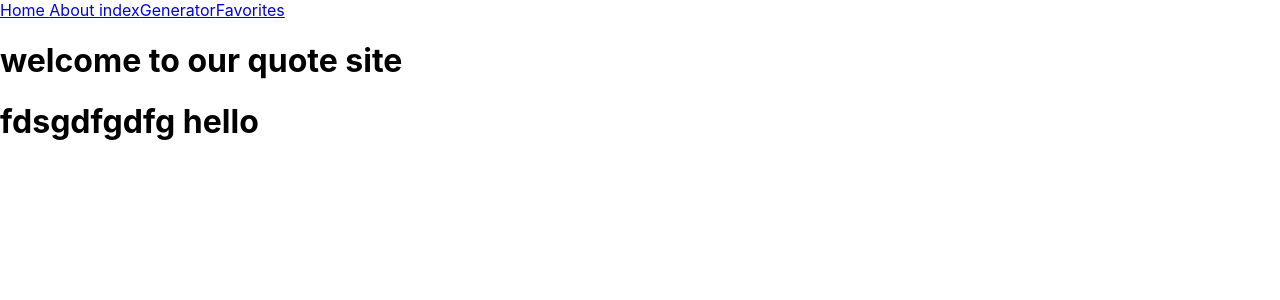
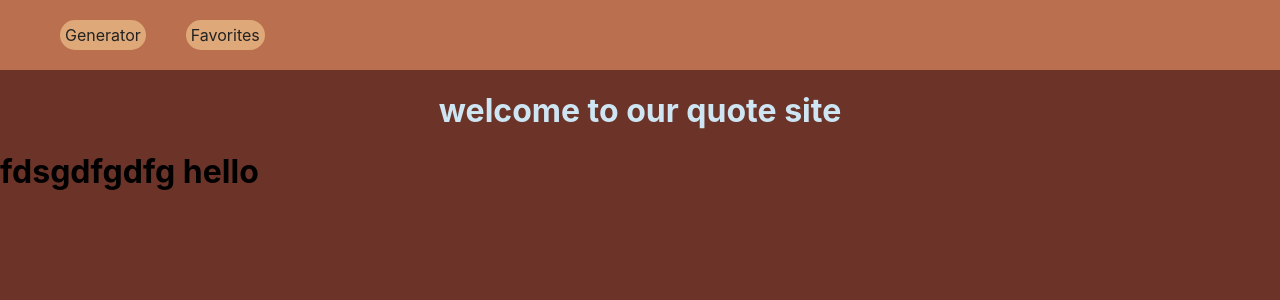
Before and after one commit to DavidOhr96/They-say-quotes, a React (Create React App) app: page / in a window 1280 px wide. Shown: the top 300 px of the page. Built offline with nearby package versions, Linux system fonts and the light colour scheme.

Commit message:
UPDATE header style implemented

```diff
--- a/src/App.scss
+++ b/src/App.scss
@@ -9,4 +9,7 @@
 @import '../src/assets/style/setup/typography';
 @import '../src/assets/style/setup/variables';
 
-@import '../src/assets/style/pages/home.scss'
+@import '../src/assets/style/pages/home.scss';
+@import'../src/assets/style/pages/generator.scss';
+
+@import'../src/assets/style/cmps/header.scss';
--- /dev/null
+++ b/src/assets/style/cmps/header.scss
@@ -0,0 +1,23 @@
+ul{
+    margin: 0;
+    display: flex;
+    background-color: $clr2;
+
+}
+li{
+    padding: 5px;
+    list-style-type: none;
+    margin: 20px;
+    background-color:$clr3 ;
+    border-radius: 20px;
+    a{
+        color: #222222;
+        text-decoration: none;
+    }
+}
+
+.title{
+margin: auto;
+text-align: center;
+color:$clr4 ;
+}
--- /dev/null
+++ b/src/assets/style/pages/generator.scss
@@ -0,0 +1,3 @@
+body{
+    background-color: $clr1;
+}
--- a/src/assets/style/setup/_variables.scss
+++ b/src/assets/style/setup/_variables.scss
@@ -0,0 +1,4 @@
+$clr1:#6C3428;
+$clr2:#BA704F;
+$clr3:#DFA878;
+$clr4:#CEE6F3;
--- a/src/cmps/app-header.jsx
+++ b/src/cmps/app-header.jsx
@@ -9,12 +9,10 @@ export function AppHeader(){
         <Fragment>
         <header>
             {/* <UserMsg /> */}
-
-                    <NavLink to="/"> Home </NavLink>
-                    <NavLink to="/about"> About </NavLink>
-                    <NavLink to="/index">index</NavLink>
-                    <NavLink to="/generator">Generator</NavLink>
-                    <NavLink to="/favorites">Favorites</NavLink>
+             <ul>
+                 <li>   <NavLink to="/generator">Generator</NavLink></li>
+                 <li> <NavLink to="/favorites">Favorites</NavLink></li>
+                    </ul>
         </header>
         <div className='title'>
             <h1>welcome to our quote site</h1>
--- a/src/pages/generator.jsx
+++ b/src/pages/generator.jsx
@@ -1,22 +1,26 @@
 import { useState, useEffect } from 'react'
 import { quoteService } from '../services/quote.service'
 
-export function Generator(){
-const [quote,setQuote]=useState({quote:'yes',
-author:'me'})
+export function Generator() {
+    const [quote, setQuote] = useState({
+        quote: 'yes',
+        author: 'me'
+    })
 
-function getQuote(){
-setQuote(quoteService.getNewQuote().contents.quotes[0])
-}
-function onLike(){
-
-}
-    return(
+    function getQuote() {
+        setQuote(quoteService.getNewQuote().contents.quotes[0])
+    }
+    function onLike() {
+        quoteService.addToLiked(quote)
+    }
+    return (
         <main>
+            <h2>{quote.quote}</h2>
+            <div className='panel'>
+                <h3> {quote.author}</h3>
+                <button onClick={onLike}>Like</button>
+            </div>
             <button onClick={getQuote}> print quote</button>
-            {quote.quote}
-            {quote.author}
-            {/* <button onClick={onLike}>Like</button> */}
             <h1>Im generator</h1>
         </main>
     )
--- a/src/services/quote.service.js
+++ b/src/services/quote.service.js
@@ -1,7 +1,13 @@
 import axios from 'axios'
 // import KEY from '../KEY'
+
+
+ let liked=[
+
+ ]
 export const quoteService={
     getNewQuote,
+    addToLiked
 
 }
 function getNewQuote(){
@@ -39,6 +45,9 @@ function getNewQuote(){
       }
 }
 
-function addToLiked(){
-
+function addToLiked(quote){
+    console.log(liked)
+liked.push(quote)
+console.log('liked sucssesfuly!')
+console.log(liked)
 }
```
